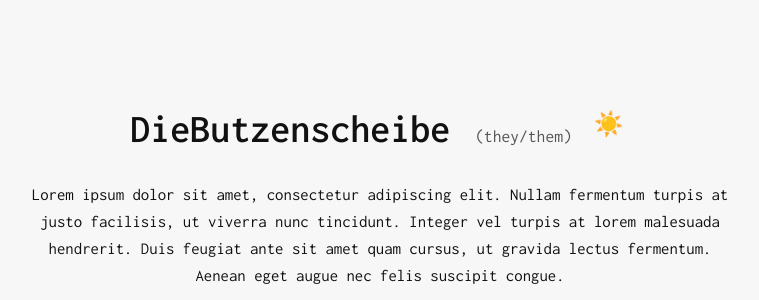
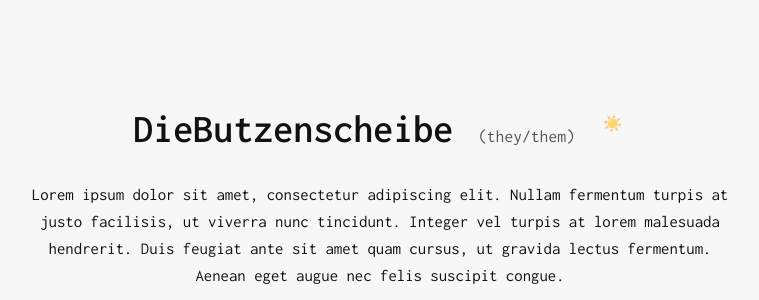
Before and after one commit to Butzenscheibe/butzenscheibe.github.io, a Jekyll site: the page built from index.md, in a window 1280 px wide. Shown: the part 209-509 px from the top of the page, without its empty margins (260-1019 px from the left). Built offline with Jekyll 4.4.1, drawn with Linux system fonts in a browser that asks for light colours.

Commit message:
Make theme toggle more minimalistic and subtle
Co-authored-by: Butzenscheibe <119501203+Butzenscheibe@users.noreply.github.com>

```diff
--- a/assets/style.css
+++ b/assets/style.css
@@ -81,14 +81,18 @@ h1 span {
 #theme-toggle {
   background: none;
   border: none;
-  font-size: 1.5rem;
+  font-size: 1rem;
   cursor: pointer;
-  color: var(--accent);
-  transition: transform 0.2s ease;
+  color: var(--muted);
+  transition: opacity 0.2s ease, color 0.2s ease;
+  opacity: 0.6;
+  padding: 0.25rem;
+  margin-left: 0.5rem;
 }
 
 #theme-toggle:hover {
-  transform: rotate(15deg) scale(1.1);
+  opacity: 1;
+  color: var(--fg);
 }
 
 .intro {
```
